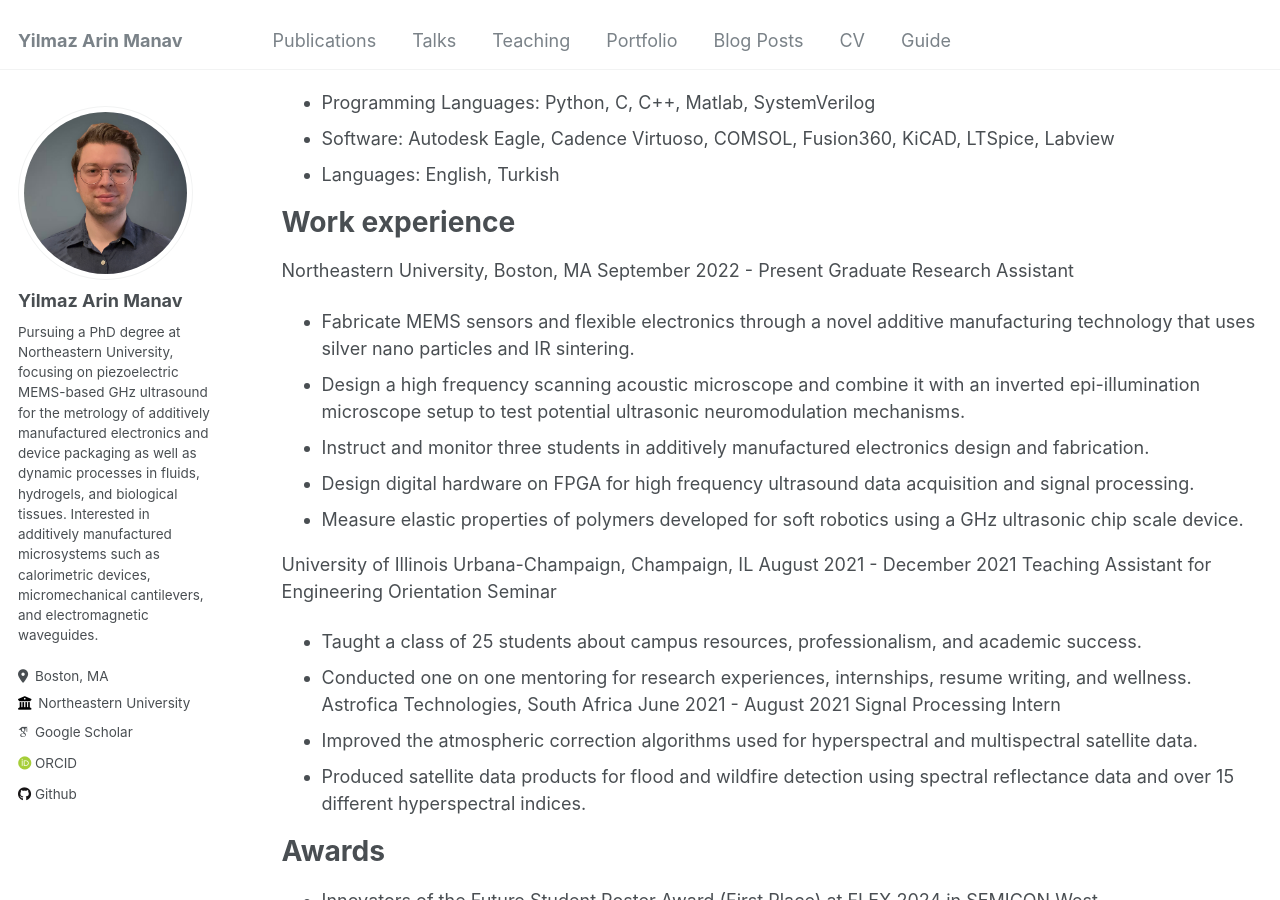
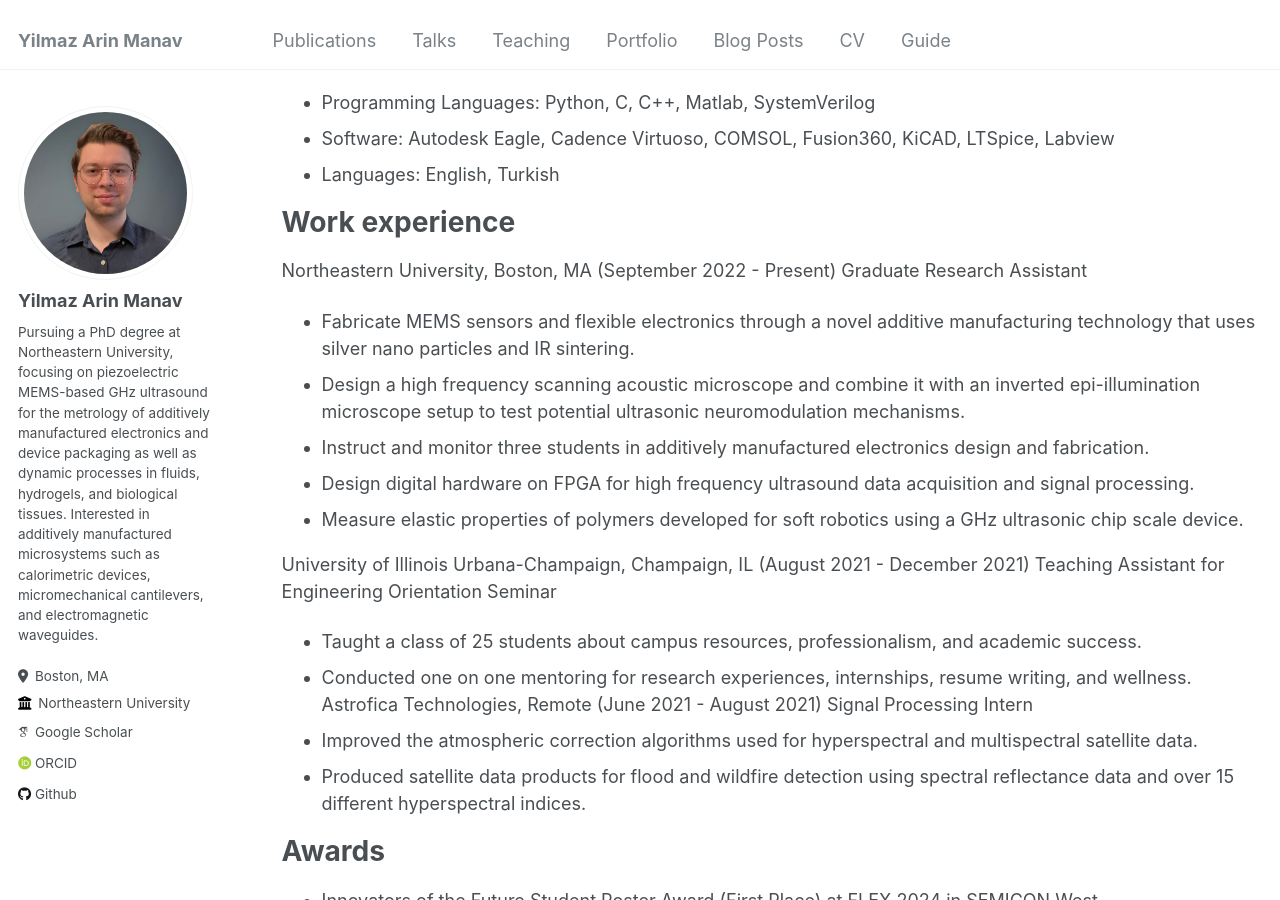
Before and after one commit to arinmanav/arinmanav.github.io, a Jekyll site: the page built from _pages/cv.md, in a window 1280 px wide and 900 px high, scrolled down 543 px. Built offline with Jekyll 4.4.1, drawn with Linux system fonts in a browser that asks for light colours; some web fonts are replaced.

Commit message:
CV Updated

```diff
--- a/_pages/cv.md
+++ b/_pages/cv.md
@@ -28,7 +28,7 @@ Skills
 
 Work experience
 ======
-Northeastern University, Boston, MA September 2022 - Present
+Northeastern University, Boston, MA (September 2022 - Present)
 Graduate Research Assistant
 * Fabricate MEMS sensors and flexible electronics through a novel additive manufacturing technology that uses silver nano particles and IR sintering.
 * Design a high frequency scanning acoustic microscope and combine it with an inverted epi-illumination
@@ -37,11 +37,11 @@ microscope setup to test potential ultrasonic neuromodulation mechanisms.
 * Design digital hardware on FPGA for high frequency ultrasound data acquisition and signal processing.
 * Measure elastic properties of polymers developed for soft robotics using a GHz ultrasonic chip scale device.
 
-University of Illinois Urbana-Champaign, Champaign, IL August 2021 - December 2021
+University of Illinois Urbana-Champaign, Champaign, IL (August 2021 - December 2021)
 Teaching Assistant for Engineering Orientation Seminar
 * Taught a class of 25 students about campus resources, professionalism, and academic success.
 * Conducted one on one mentoring for research experiences, internships, resume writing, and wellness.
-Astrofica Technologies, South Africa June 2021 - August 2021
+Astrofica Technologies, Remote (June 2021 - August 2021)
 Signal Processing Intern
 * Improved the atmospheric correction algorithms used for hyperspectral and multispectral satellite data.
 * Produced satellite data products for flood and wildfire detection using spectral reflectance data and over 15 different hyperspectral indices.
```
